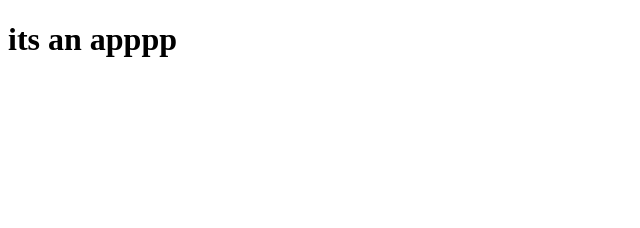
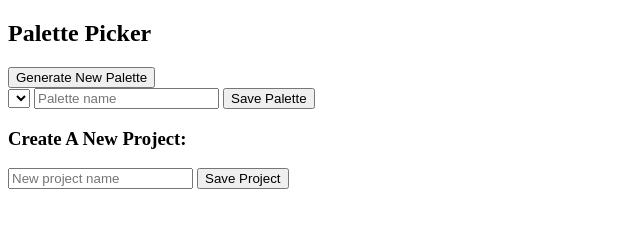
Before and after one commit to jjlljj/palette-picker, a website: page public/index.html in a window 1280 px wide. Shown: the whole page, without its empty margins (0-640 px from the left). Drawn offline with Linux system fonts and the light colour scheme.

Commit message:
Add html structure

```diff
--- a/public/index.html
+++ b/public/index.html
@@ -6,7 +6,51 @@
   <title>Palette Picker</title>
 </head>
 <body>
-  <h1>its an apppp</h1>
+  <section class="palette-section">
+    <h1>Palette Picker</h1>
+    <div class="colors-wrap">
+
+    </div>
+
+    <div class="input-wrap">
+       <button
+         class="new-palette"
+         type="button"
+         onclick="generatePalette()"
+         >Generate New Palette</button>
+       <form
+         class="save-palette-form"
+         onsubmit="addPalette(event)">
+          <select name="project">
+
+          </select>
+          <input
+            class="palette-name-input"
+            type="text"
+            placeholder="Palette name" />
+          <button class="palette-submit" type="submit">Save Palette</button>
+       </form>
+    </div>
+  </section>
+
+  <section class="projects-section">
+    <form
+      class="save-project-form"
+      onsubmit="addProject(event)" >
+      <h3>Create A New Project:</h3>
+      <input
+        class="project-input"
+        type="text"
+        placeholder="New project name"/>
+      <button class="project-submit" type="submit">Save Project</button>
+    </form>
+
+    <section className="projects-wrap">
+
+    </section>
+
+  </section>
+
   <script src="scripts/scripts.js"></script>
 </body>
 </html>
--- a/public/scripts/scripts.js
+++ b/public/scripts/scripts.js
@@ -1 +1,13 @@
-console.log('yoooo')
+const generatePalette = () => {
+  console.log('generate')
+}
+
+const addPalette = event => {
+  event.preventDefault()
+  console.log('addPalette')
+}
+
+const addProject = event => {
+  event.preventDefault()
+  console.log('addProject')
+}
```
